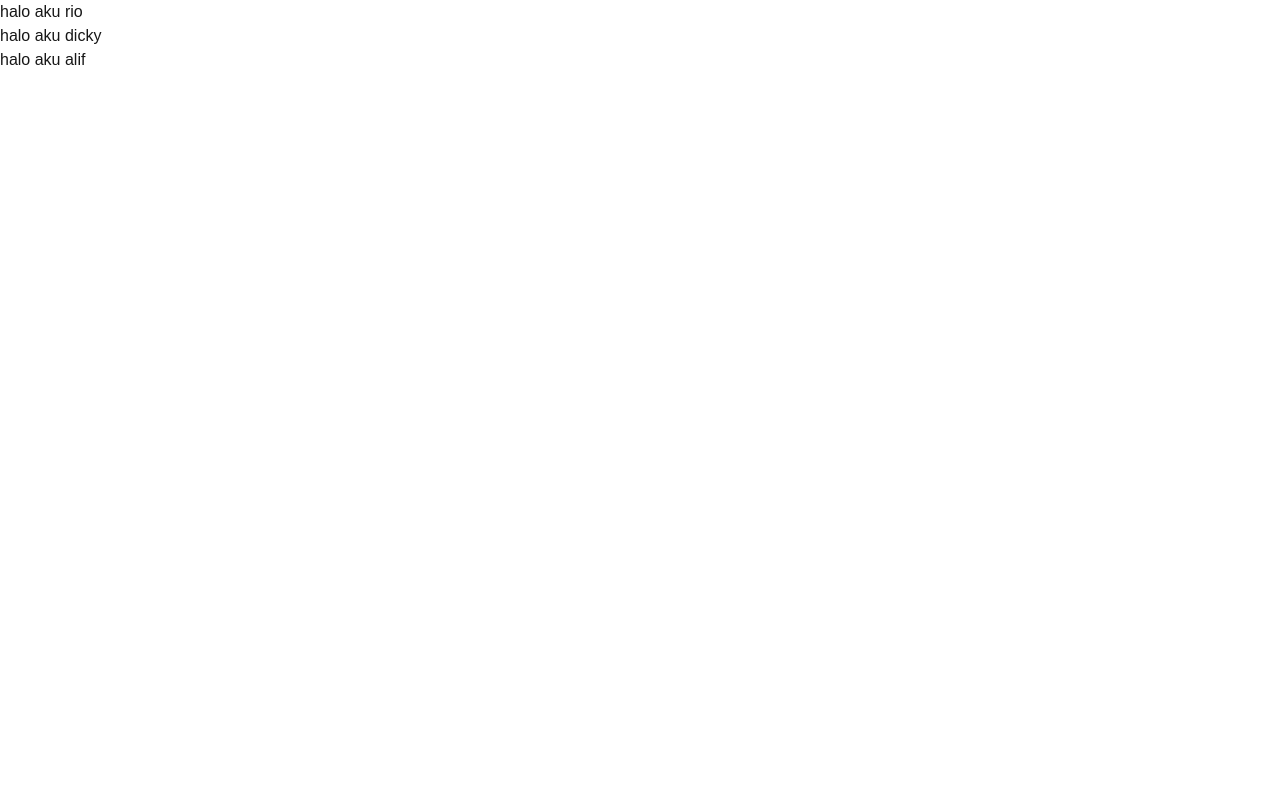
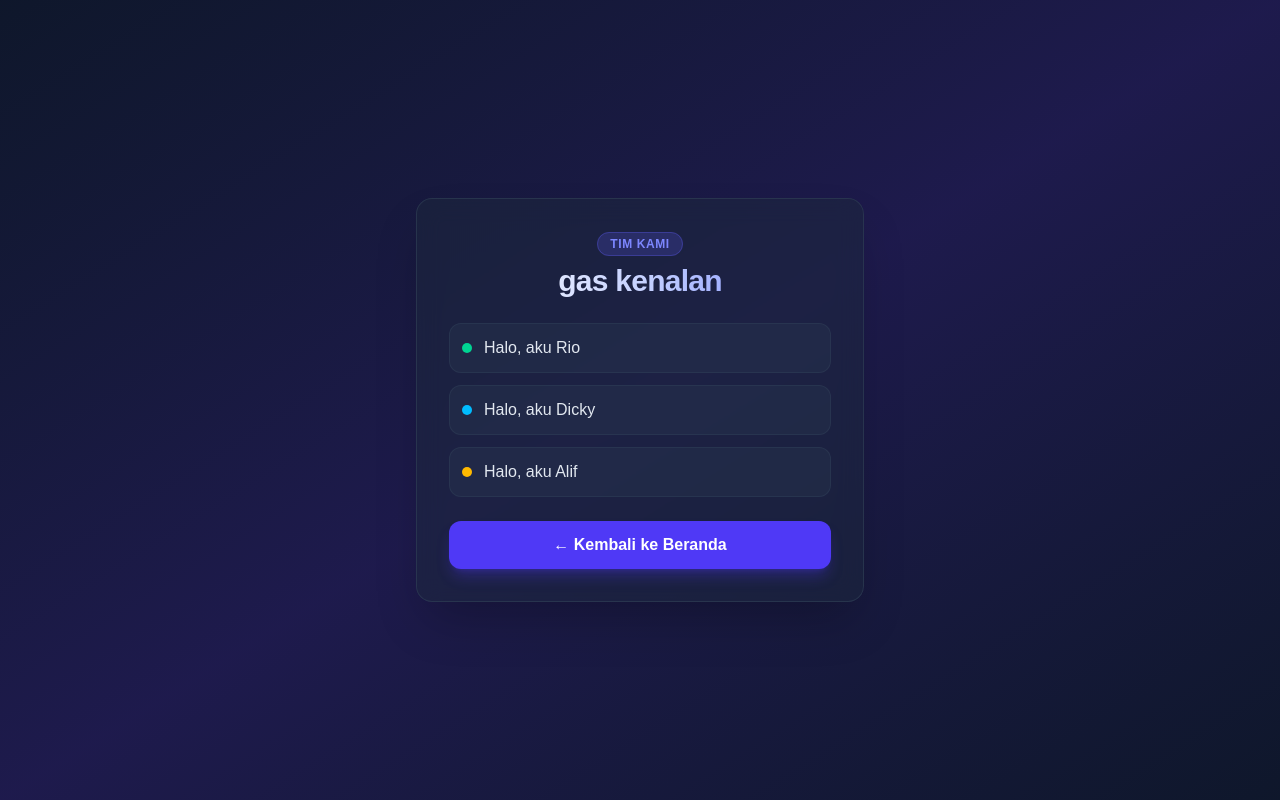
Before and after one commit to Revari027/lab-jenkins, a Next.js app: page /VBN in a window 1280 px wide. Built offline with nearby package versions, Linux system fonts and the light colour scheme.

Commit message:
update design

```diff
--- a/app/VBN/page.tsx
+++ b/app/VBN/page.tsx
@@ -1,9 +1,44 @@
-export default function Vbn () {
+export default function Vbn() {
     return (
-        <div>
-            <h1>halo aku rio</h1>
-            <h1>halo aku dicky</h1>
-            <h1>halo aku alif</h1>
-        </div>
-    )
+        <main className="min-h-screen bg-gradient-to-br from-slate-900 via-indigo-950 to-slate-900 text-white flex flex-col items-center justify-center p-6">
+            <div className="max-w-md w-full bg-slate-800/50 backdrop-blur-md border border-slate-700/60 rounded-2xl p-8 shadow-2xl text-center space-y-6">
+
+                <div className="space-y-2">
+                    <span className="px-3 py-1 text-xs font-semibold uppercase tracking-wider bg-indigo-500/20 text-indigo-400 rounded-full border border-indigo-500/30">
+                        Tim Kami
+                    </span>
+                    <h1 className="text-3xl font-extrabold tracking-tight bg-gradient-to-r from-white via-indigo-200 to-indigo-400 bg-clip-text text-transparent pt-2">
+                        gas kenalan
+                    </h1>
+                </div>
+
+                {/* List Anggota */}
+                <ul className="space-y-3 text-left">
+                    <li className="flex items-center gap-3 p-3 rounded-xl bg-slate-700/30 border border-slate-700/50 hover:bg-slate-700/50 transition duration-200">
+                        <span className="w-2.5 h-2.5 rounded-full bg-emerald-400"></span>
+                        <span className="font-medium text-slate-200">Halo, aku Rio</span>
+                    </li>
+                    <li className="flex items-center gap-3 p-3 rounded-xl bg-slate-700/30 border border-slate-700/50 hover:bg-slate-700/50 transition duration-200">
+                        <span className="w-2.5 h-2.5 rounded-full bg-sky-400"></span>
+                        <span className="font-medium text-slate-200">Halo, aku Dicky</span>
+                    </li>
+                    <li className="flex items-center gap-3 p-3 rounded-xl bg-slate-700/30 border border-slate-700/50 hover:bg-slate-700/50 transition duration-200">
+                        <span className="w-2.5 h-2.5 rounded-full bg-amber-400"></span>
+                        <span className="font-medium text-slate-200">Halo, aku Alif</span>
+                    </li>
+                </ul>
+
+
+                <div>
+                    <a
+                        href="./"
+                        className="inline-flex items-center justify-center w-full py-3 px-4 rounded-xl font-semibold bg-indigo-600 hover:bg-indigo-500 text-white shadow-lg shadow-indigo-600/30 transition duration-200"
+                    >
+                        ← Kembali ke Beranda
+                    </a>
+                </div>
+
+            </div>
+        </main>
+    );
 }
--- a/app/tentang/page.tsx
+++ b/app/tentang/page.tsx
@@ -4,6 +4,7 @@ export default function Tentang() {
             <h1>Halo duniaku</h1>
             <h2>nama you siapa</h2>
             <h1>saya rio</h1>
+            <a href="./page.tsx">balik</a>
         </>
     );
 }
```
